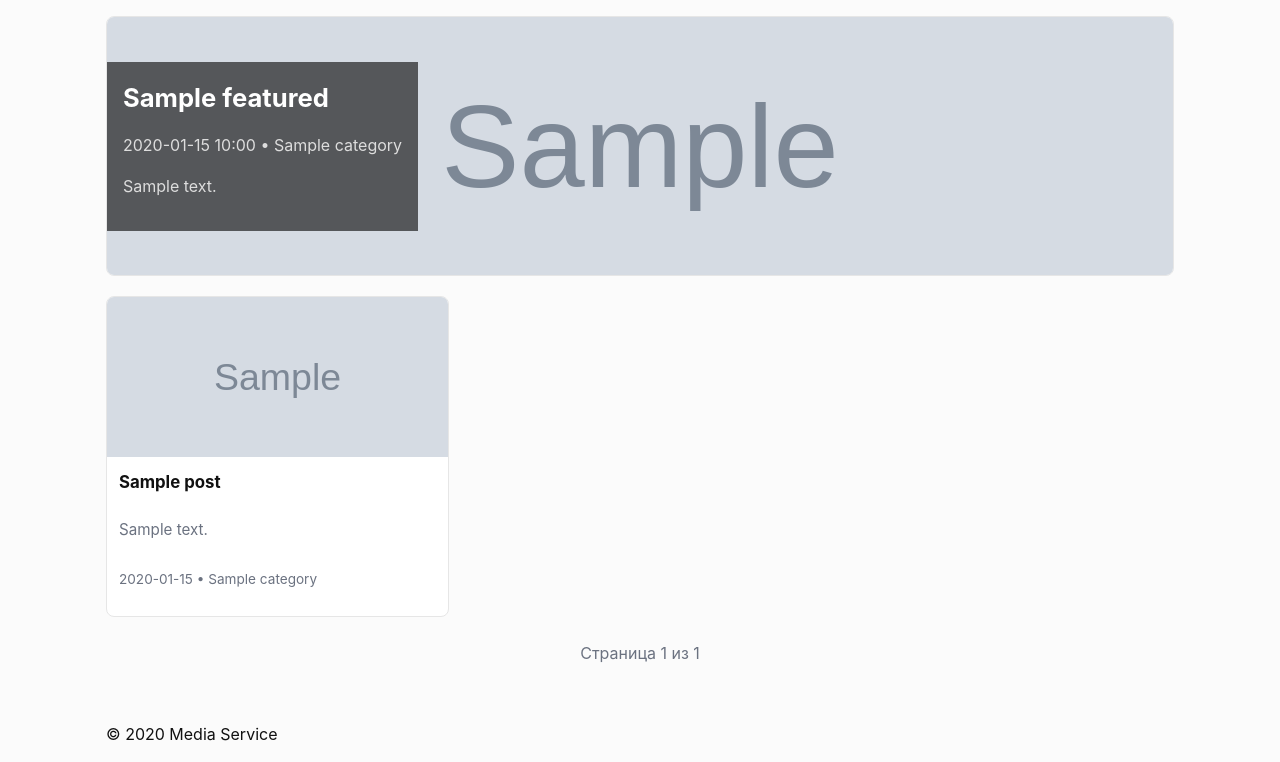
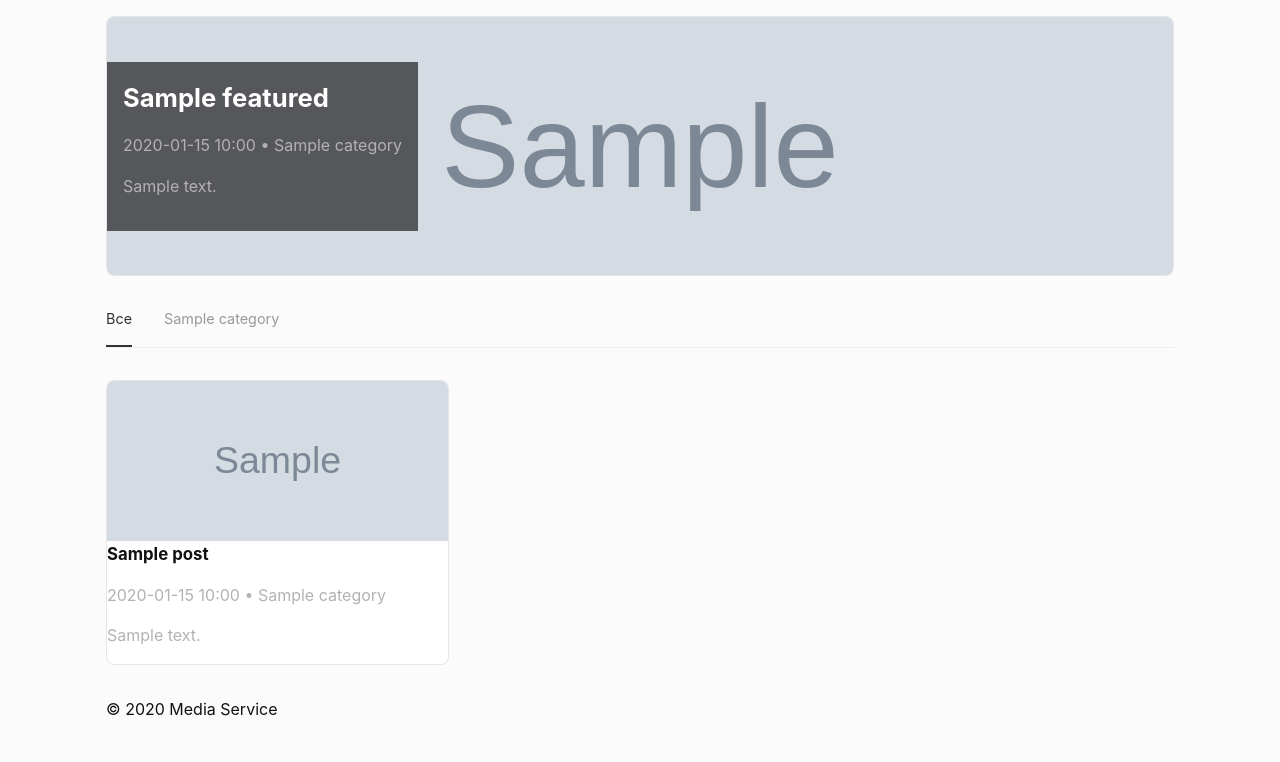
Before and after one commit to a9ek0/media-service, a Django app: template templates/index.html in a window 1280 px wide. Shown: the part 59-821 px from the top of the page. After the commit the page ends 775 px from the top, so only its background shows below. Run offline with Django 5.2, Linux system fonts and the light colour scheme; the template is opened without the code that fills it: most values are stand-ins (such as "Sample title", 1, 10 or a date in 2020); grey boxes marked "Sample" are stand-in pictures.

Commit message:
feat: add category filtering on homepage

```diff
--- a/static/css/main.css
+++ b/static/css/main.css
@@ -56,7 +56,7 @@ body{font-family:Inter, Arial, sans-serif;color:var(--text);line-height:1.55;mar
 }
 
 .meta, .excerpt {
-  color: #ddd; /* светло-серый для мета и excerpt */
+  color: #b2b2b2; /* светло-серый для мета и excerpt */
 }
 
 /* grid */
@@ -82,6 +82,112 @@ body{font-family:Inter, Arial, sans-serif;color:var(--text);line-height:1.55;mar
 .page-link{text-decoration:none;padding:.5rem .8rem;border:1px solid var(--border);border-radius:6px;background:#fff;color:var(--text)}
 .page-info{color:var(--muted)}
 
+/* filters */
+.filters-section {
+  margin: 2rem 0;
+  padding: 1rem 0;
+  border-bottom: 1px solid #eee;
+}
+
+.category-filters {
+  display: flex;
+  flex-wrap: wrap;
+  gap: 0.5rem;
+  justify-content: center;
+}
+
+.filter-btn {
+  display: inline-block;
+  padding: 0.5rem 1rem;
+  border: 2px solid #ddd;
+  background: white;
+  color: #333;
+  border-radius: 20px;
+  text-decoration: none;
+  transition: all 0.3s ease;
+  font-size: 0.9rem;
+}
+
+.filter-btn:hover {
+  border-color: #007bff;
+  color: #007bff;
+  text-decoration: none;
+}
+
+.filter-btn.active {
+  background: #007bff;
+  border-color: #007bff;
+  color: white;
+}
+
+.filters {
+  display: flex;
+  gap: 2rem;
+  margin: 2rem 0;
+  border-bottom: 1px solid #eee;
+  padding-bottom: 1rem;
+}
+
+.filter {
+  color: #999;
+  text-decoration: none;
+  font-size: 0.9rem;
+  position: relative;
+}
+
+.filter:hover {
+  color: #333;
+}
+
+.filter.active {
+  color: #333;
+}
+
+.filter.active::after {
+  content: '';
+  position: absolute;
+  bottom: -1rem;
+  left: 0;
+  right: 0;
+  height: 2px;
+  background: #333;
+}
+
+.empty-state {
+  grid-column: 1 / -1;
+  text-align: center;
+  padding: 3rem 0;
+  color: #999;
+}
+
+.empty-state a {
+  color: #333;
+  text-decoration: underline;
+}
+
+.no-posts {
+  grid-column: 1 / -1;
+  text-align: center;
+  padding: 3rem 1rem;
+  color: #666;
+}
+
+.btn-back {
+  display: inline-block;
+  margin-top: 1rem;
+  padding: 0.5rem 1rem;
+  background: #007bff;
+  color: white;
+  text-decoration: none;
+  border-radius: 5px;
+  transition: background 0.3s ease;
+}
+
+.btn-back:hover {
+  background: #0056b3;
+  text-decoration: none;
+}
+
 /* responsive */
 @media (max-width:900px){
   .hero-cover{display:none}
@@ -93,3 +199,27 @@ body{font-family:Inter, Arial, sans-serif;color:var(--text);line-height:1.55;mar
   .hero-card{flex-direction:column}
   .hero-cover{width:100%;height:220px;display:block}
 }
+
+@media (max-width: 768px) {
+  .category-filters {
+    justify-content: flex-start;
+    overflow-x: auto;
+    padding-bottom: 0.5rem;
+  }
+
+  .filter-btn {
+    flex-shrink: 0;
+    white-space: nowrap;
+  }
+
+  .filters {
+    gap: 1.5rem;
+    overflow-x: auto;
+    padding-bottom: 1rem;
+  }
+
+  .filter {
+    white-space: nowrap;
+    flex-shrink: 0;
+  }
+}
--- a/templates/index.html
+++ b/templates/index.html
@@ -18,32 +18,37 @@
   </section>
   {% endif %}
 
+  <section class="filters">
+    <a href="{% url 'news:index' %}" class="filter {% if not selected_category %}active{% endif %}">
+      Все
+    </a>
+    {% for category in categories %}
+      <a href="{% url 'news:index' %}?category={{ category.slug }}"
+         class="filter {% if category.slug == selected_category %}active{% endif %}">
+        {{ category.name }}
+      </a>
+    {% endfor %}
+  </section>
+
   <section class="posts-grid" aria-label="Posts list">
     {% for post in posts %}
       <article class="post-card">
         <a href="{% url 'news:post_detail' slug=post.slug %}">
           {% if post.cover %}
-            <img src="{{ post.cover.file.url }}" alt="{{ post.cover.alt }}" class="post-cover"/>
+            <img src="{{ post.cover.file.url }}" alt="{{ post.cover.alt }}" class="post-cover" />
           {% endif %}
-          <div class="card-body">
+          <div class="post-body">
             <h2 class="post-title">{{ post.title }}</h2>
-            <p class="post-excerpt">{{ post.excerpt }}</p>
-            <p class="post-meta">{{ post.published_at|date:"Y-m-d" }} • {{ post.category.name }}</p>
+            <p class="meta">{{ post.published_at|date:"Y-m-d H:i" }} • {{ post.category.name }}</p>
+            <p class="excerpt">{{ post.excerpt }}</p>
           </div>
         </a>
       </article>
     {% empty %}
-      <p>Записей нет.</p>
+      <div class="empty-state">
+        <p>Публикаций не найдено</p>
+        <a href="{% url 'news:index' %}">Показать все</a>
+      </div>
     {% endfor %}
   </section>
-
-  <nav class="pagination" aria-label="Pagination">
-    {% if posts.has_previous %}
-      <a href="?page={{ posts.previous_page_number }}" class="page-link">← Предыдущая</a>
-    {% endif %}
-    <span class="page-info">Страница {{ posts.number }} из {{ posts.paginator.num_pages }}</span>
-    {% if posts.has_next %}
-      <a href="?page={{ posts.next_page_number }}" class="page-link">Следующая →</a>
-    {% endif %}
-  </nav>
 {% endblock %}
```
Also changed, not shown: news/views.py (+21 -6 lines).
